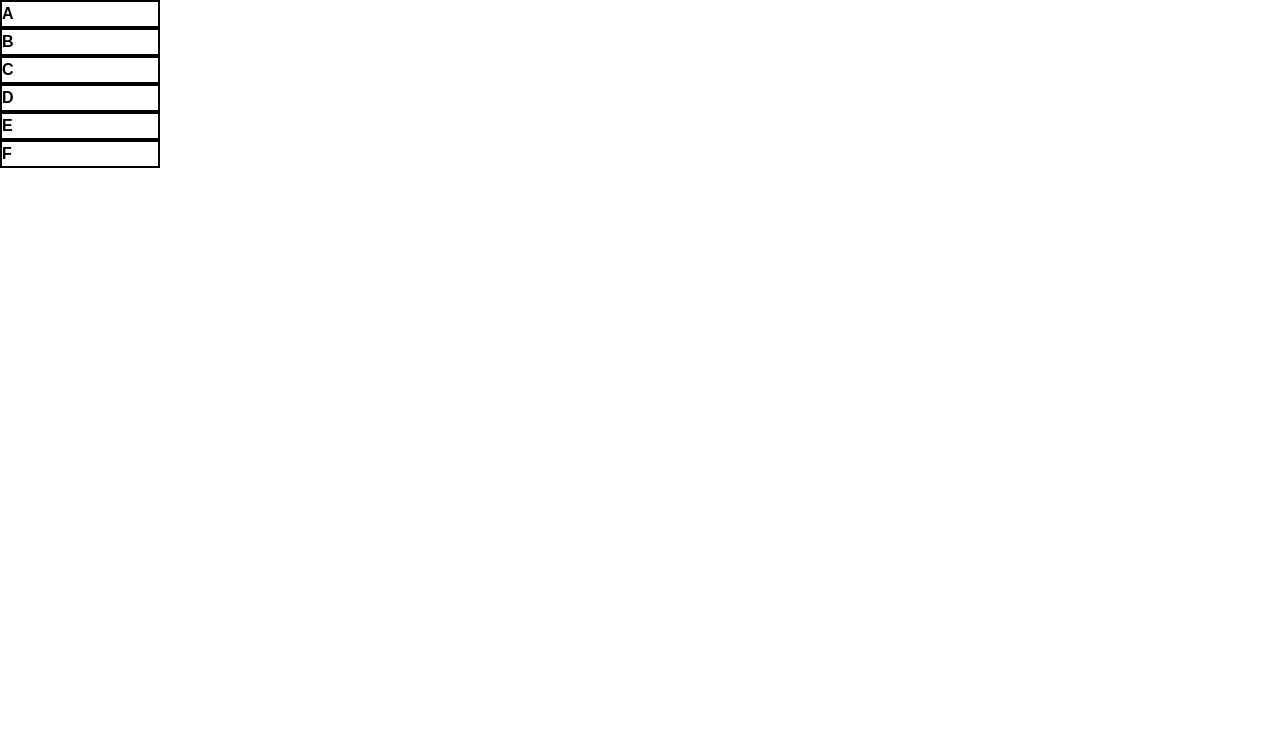
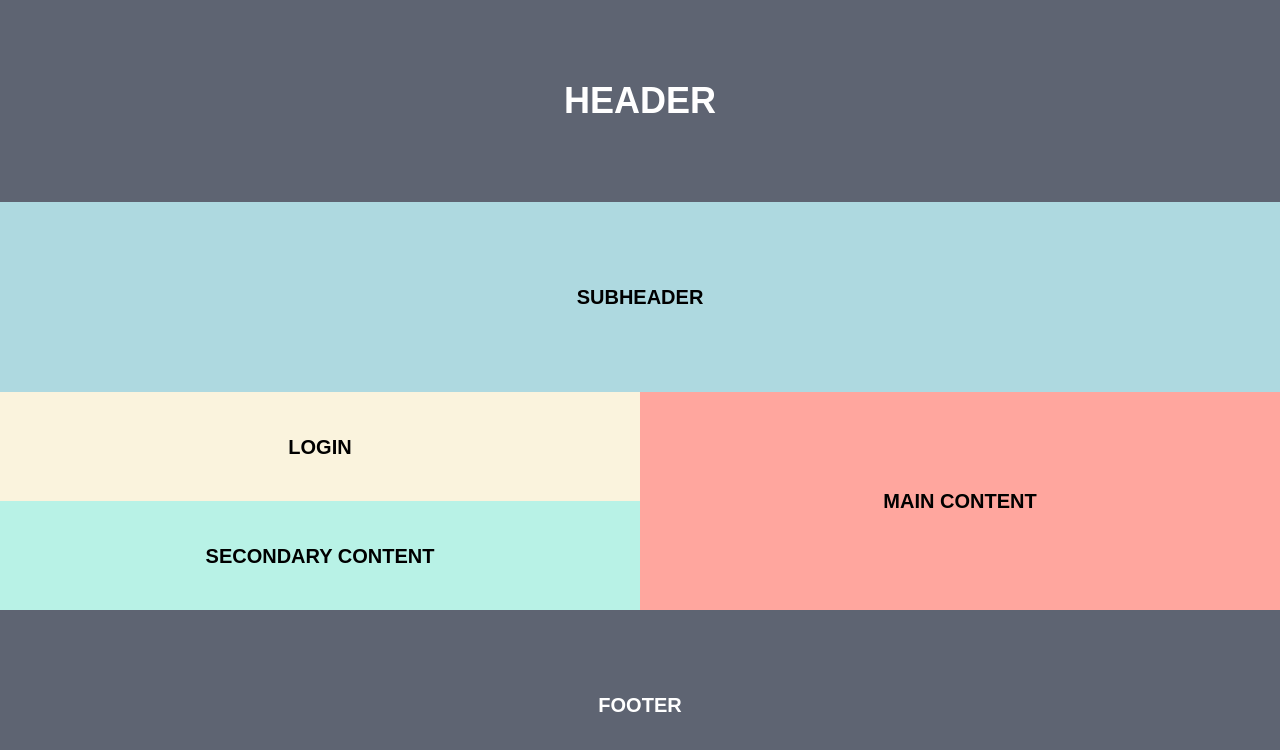
Before and after one commit to aamarber/tailwind02, a website built with Vite: page index.html in a window 1280 px wide. Built offline with nearby package versions, Linux system fonts and the light colour scheme.

Commit message:
Flex+tailwind solution

```diff
--- a/index.css
+++ b/index.css
@@ -4,10 +4,8 @@
 
 @layer components{
     .box{
+        @apply uppercase font-bold flex justify-center items-center text-xl font-sans;
         min-width: 10em;
-        max-width: 10em;
-        border: solid 2px black;
         font-family: Arial, Helvetica, sans-serif;
-        font-weight: bold;
     }
 }
--- a/index.html
+++ b/index.html
@@ -8,24 +8,26 @@
     <link rel="stylesheet" href="index.css">
     <title>Layout</title>
 </head>
-<body>
-    <div class="box" id="a">
-        <span>A</span>
+<body class="flex flex-wrap h-screen">
+    <div class="box bg-darkgray text-white w-full order-2 text-4xl md:order-1">
+        <span>Header</span>
     </div>
-    <div class="box" id="b">
-        <span>B</span>
+    <div class="box bg-subheader w-full order-1 md:order-2">
+        <span>Subheader</span>
     </div>
-    <div class="box" id="c">
-        <span>C</span>
+    <div class="order-3 flex flex-column flex-wrap w-full md:w-1/2">
+        <div class="box bg-login w-1/2 md:w-full">
+            <span>Login</span>
+        </div>
+        <div class="box bg-secondarycontent w-1/2 md:w-full">
+            <span>Secondary content</span>
+        </div>
     </div>
-    <div class="box" id="d">
-        <span>D</span>
+    <div class="box order-4 bg-maincontent w-full md:w-1/2">
+        <span>Main Content</span>
     </div>
-    <div class="box" id="e">
-        <span>E</span>
-    </div>
-    <div class="box" id="f">
-        <span>F</span>
+    <div class="box order-5 bg-darkgray text-white w-full">
+        <span>Footer</span>
     </div>
 </body>
 </html>
--- /dev/null
+++ b/postcss.config.js
@@ -0,0 +1,6 @@
+module.exports = {
+  plugins: {
+    tailwindcss: {},
+    autoprefixer: {},
+  },
+}
--- a/tailwind.config.js
+++ b/tailwind.config.js
@@ -1,10 +1,25 @@
 /** @type {import('tailwindcss').Config} */
 module.exports = {
   content: [
-    'index.html'
+    './index.html'
   ],
   theme: {
-    extend: {},
+    extend: {
+      margin:{
+        'full': '100%'
+      }
+    },
+    colors:{
+      transparent: 'transparent',
+      current: 'currentColor',
+      'white': '#ffffff',
+      'black': '#000000',
+      'darkgray': '#5E6472',
+      'subheader': '#AED9E0',
+      'login': '#FAF3DD',
+      'maincontent': '#FFA69E',
+      'secondarycontent': '#B8F2E6'
+    }
   },
   plugins: [],
 }
```
